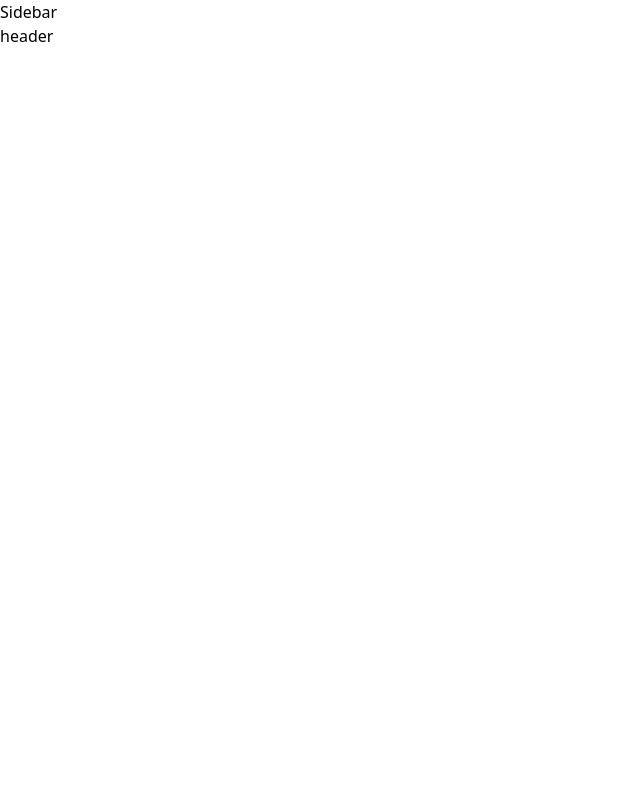
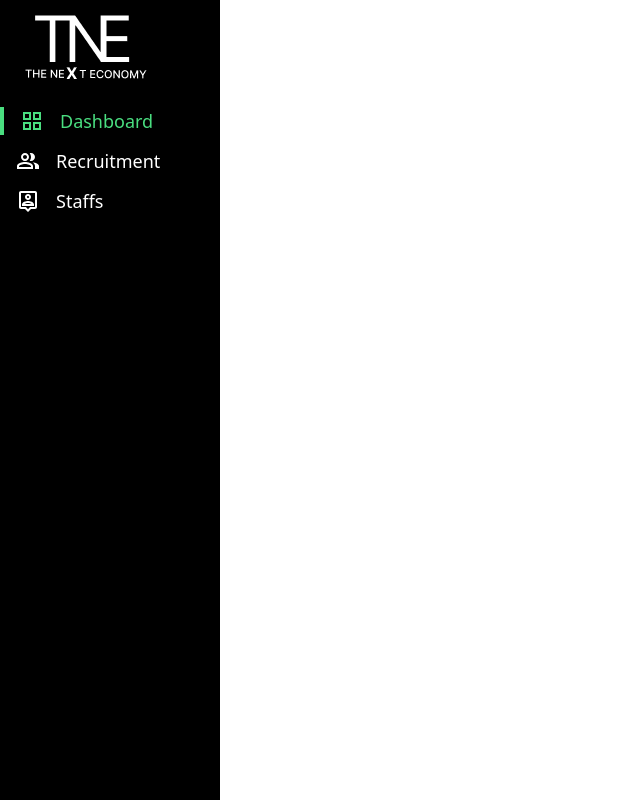
Before and after one commit to oladips772/the-next-economy, a React (Create React App) app: page / in a window 1280 px wide. Shown: the whole page, without its empty margins (0-640 px from the left). Built offline with nearby package versions, Linux system fonts and the light colour scheme.

Commit message:
created sidebar

```diff
--- a/package.json
+++ b/package.json
@@ -3,6 +3,10 @@
   "version": "0.1.0",
   "private": true,
   "dependencies": {
+    "@emotion/react": "^11.9.0",
+    "@emotion/styled": "^11.8.1",
+    "@mui/icons-material": "^5.6.0",
+    "@mui/material": "^5.6.0",
     "@testing-library/jest-dom": "^5.16.4",
     "@testing-library/react": "^12.1.4",
     "@testing-library/user-event": "^13.5.0",
--- a/src/components/Sidebar.js
+++ b/src/components/Sidebar.js
@@ -1,9 +1,42 @@
-import React from 'react'
+/** @format */
+import React from "react";
+import { NavLink } from "react-router-dom";
+import GridViewOutlinedIcon from "@mui/icons-material/GridViewOutlined";
+import PeopleAltOutlinedIcon from "@mui/icons-material/PeopleAltOutlined";
+import PersonPinOutlinedIcon from "@mui/icons-material/PersonPinOutlined";
 
 function Sidebar() {
   return (
-    <div>Sidebar</div>
-  )
+    <div className="h-[100vh] bg-black w-[220px] fixed ">
+      <div className="text-center justify-center">
+        <img
+          src="/images/site-logo.png"
+          className="object-contain ml-6 "
+          alt=""
+        />
+      </div>
+      <div className="mt-6">
+        <div className="my-3 border-l-4 border-green-400 hover:text-green-500">
+          <NavLink to="/" className="flex items-center hover:text-green-500">
+            <GridViewOutlinedIcon className="mx-4 text-green-400 text-lg" />
+            <p className="text-green-400 text-lg">Dashboard</p>
+          </NavLink>
+        </div>
+        <div className="my-3">
+          <NavLink to="/" className="flex items-center">
+            <PeopleAltOutlinedIcon className="mx-4 text-white text-lg" />
+            <p className="text-white text-lg">Recruitment</p>
+          </NavLink>
+        </div>
+        <div className="mx-y">
+          <NavLink to="/" className="flex items-center">
+            <PersonPinOutlinedIcon className="mx-4 text-white text-lg" />
+            <p className="text-white text-lg">Staffs</p>
+          </NavLink>
+        </div>
+      </div>
+    </div>
+  );
 }
 
-export default Sidebar
+export default Sidebar;
--- a/src/screens/HomeScreen.js
+++ b/src/screens/HomeScreen.js
@@ -1,16 +1,19 @@
-import React from 'react'
-import Sidebar from '../components/Sidebar';
-import HomeHeader from '../components/HomeHeader';
+/** @format */
+import React from "react";
+import Sidebar from "../components/Sidebar";
+import HomeHeader from "../components/HomeHeader";
 
 function HomeScreen() {
   return (
-      <div>
-          <div className="">
-              <Sidebar />
-              <HomeHeader />
-          </div>
+    <div>
+      <div className="flex justify-between">
+        <Sidebar />
+              <div className="home-body">
+
+        </div>
+      </div>
     </div>
-  )
+  );
 }
 
 export default HomeScreen;
```
Also changed, not shown: public/images/site-logo.png (added), 1 other file (tests, documents, lock files or other folders).
